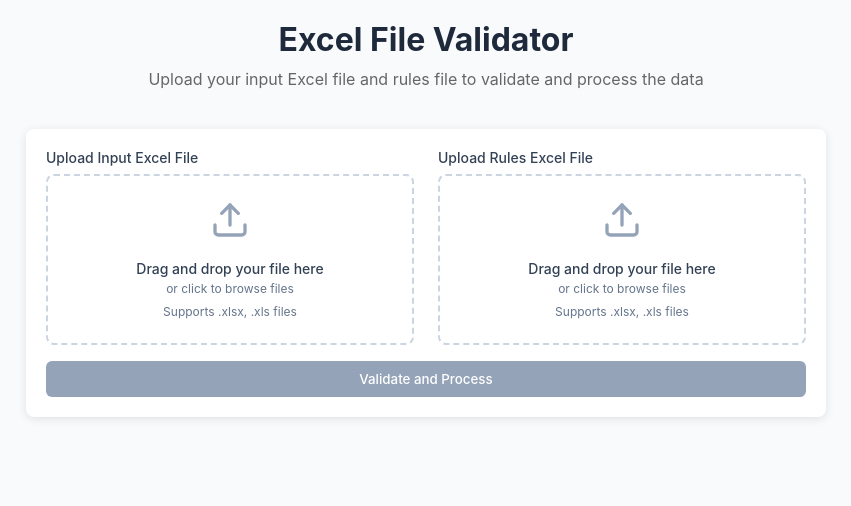
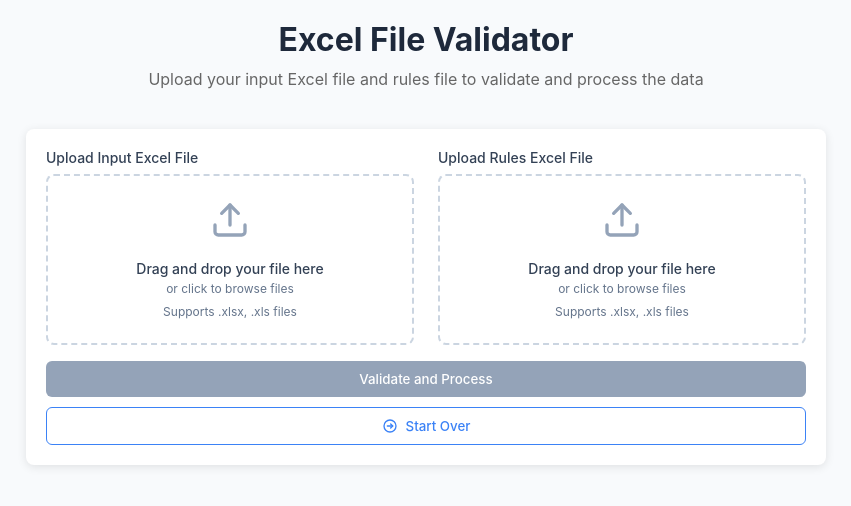
Before and after one commit to surazgaundel/excel-validation, a React (Vite) app: page / in a window 1280 px wide. Shown: the top 506 px of the page, without its empty margins (214-1065 px from the left). Built offline with nearby package versions, Linux system fonts and the light colour scheme.

Commit message:
optimize code while uploading rule files

```diff
--- a/src/App.css
+++ b/src/App.css
@@ -202,6 +202,10 @@
   align-items: center;
 }
 
+.justify-center {
+  justify-content: center;
+}
+
 .w-full {
   width: 100%;
 }
@@ -291,3 +295,9 @@
   font-size: 0.75rem;
   margin-top: 8px;
 }
+
+.flex-col {
+  display: flex;
+  flex-direction: column;
+  gap: 10px;
+}
--- a/src/components/ExcelProcessor.jsx
+++ b/src/components/ExcelProcessor.jsx
@@ -4,6 +4,7 @@ import FileUploader from "./FileUploader";
 import Progress from "./Progress";
 import Tabs from "./Tabs";
 import { excelDateToDate, validateRowsWithDataType,validateRowsWithConditionMapping } from "../lib/utils";
+import ResetButton from "./ResetButton";
 // import ValidationEngine from "./ValidationEngine";
 
 function ExcelProcessor() {
@@ -19,6 +20,7 @@ function ExcelProcessor() {
     subSheet1Count: 0,
     subSheet2Count: 0,
   })
+  const [errorMessage, setErrorMessage] = useState('');
 
   //to handle input and rules file upload
   const handleFileUpload = (file, type) => {
@@ -30,7 +32,17 @@ function ExcelProcessor() {
         if(type === 'input'){
         setInputFile({ name: file.name, data: workbook })
         } else{
-          setRulesFile({ name: file.name, data: workbook })
+          const sheetNames = workbook.SheetNames;
+          if ((sheetNames.length === 2 && (sheetNames.includes('DataMap') && sheetNames.includes('ConditionRule'))) ||
+          (sheetNames.length === 1 && (sheetNames.includes('DataMap') || sheetNames.includes('ConditionRule')))) {
+            setRulesFile({ name: file.name, data: workbook });
+            setErrorMessage('');
+          }else{
+            setValidationStatus('error');
+            const error="Required sheet names 'DataMap' for datatype and 'ConditionRule' for condition are missing in rules file"
+            setErrorMessage(error);
+            throw new Error(error);
+          }
         }
       } catch (error) {
         console.error(`Error reading ${type} file:`, error);
@@ -68,16 +80,15 @@ function ExcelProcessor() {
           const inputSheet = inputFile.data.Sheets[inputFile.data.SheetNames[0]]
 
           // Get the map and rules sheets from rules file
-          const mapSheet = rulesFile.data.Sheets[rulesFile.data.SheetNames[0]];
-          const rulesSheet = rulesFile.data.Sheets[rulesFile.data.SheetNames[1]];
-
+          const mapSheet = rulesFile.data.Sheets['DataMap'];
+          const rulesSheet = rulesFile.data.Sheets['ConditionRule'];
           // Convert sheets to JSON
           const inputData = XLSX.utils.sheet_to_json(inputSheet, { header: 1 })
           const mapData = XLSX.utils.sheet_to_json(mapSheet, { header: 1 })
           const rulesData = XLSX.utils.sheet_to_json(rulesSheet, { header: 1 })
 
           // Extract headers
-          const headers = inputData[0].map(header => header?.toString().trim().split(' ').join(''));
+          const headers = inputData[0].map(header => header?.toString().trim().toLowerCase().split(' ').join(''));
 
           const formattedInputData = inputData.slice(1).map(row => {
             let obj = {};
@@ -118,8 +129,7 @@ function ExcelProcessor() {
           const processedWorkbook = createProcessedWorkbook(
             inputData,
             validationRowResultWithDataType.typeErrors,
-            validationResultWithConditionMapping.conditionErrors,
-            headers,
+            validationResultWithConditionMapping.conditionErrors
           )
           setProcessedFile(processedWorkbook);
           setValidationStatus("success")
@@ -158,8 +168,8 @@ function ExcelProcessor() {
       for (let i = 1; i < rulesData.length; i++) {
         const row = rulesData[i]
         if (row.length >= 3) {
-          const ruleNo = row[0]
-          const ruleDescription = row[1]
+          const ruleNo = row['Rule No'] || row[0]
+          const ruleDescription = row['Rule Description'] || row[1]
           // Get all conditions (may be in columns 2, 3, 4, etc.)
           const ruleConditions = row.slice(2).filter(Boolean) // Only add non-empty conditions
 
@@ -175,7 +185,7 @@ function ExcelProcessor() {
     }
 
     // Create the processed workbook with original data and error sheets
-    const createProcessedWorkbook = (inputData, typeErrors, conditionErrors, headers) => {
+    const createProcessedWorkbook = (inputData, typeErrors, conditionErrors) => {
       const workbook = XLSX.utils.book_new()
 
       // Add original data
@@ -209,6 +219,14 @@ function ExcelProcessor() {
     setProcessedFile(null)
     setValidationStatus("idle")
     setValidationProgress(0)
+    setValidationResults({
+      totalRows: 0,
+      validRows: 0,
+      invalidRows: 0,
+      subSheet1Count: 0,
+      subSheet2Count: 0,
+    });
+    setErrorMessage('');
   }
 
   const canValidate = inputFile.data && rulesFile.data && validationStatus !== "validating"
@@ -236,10 +254,11 @@ function ExcelProcessor() {
           />
         </div>
 
-        <div className="mt-4">
+        <div className="mt-4 flex-col">
           <button className="button w-full" onClick={validateAndProcess} disabled={!canValidate}>
             {isProcessing ? "Processing..." : "Validate and Process"}
           </button>
+          <ResetButton resetProcess={resetProcess} disabled={isProcessing}/>
         </div>
 
         {isProcessing && (
@@ -267,7 +286,7 @@ function ExcelProcessor() {
             </svg>
             <div>
               <div className="alert-title">Error</div>
-              <p>There was an error processing your files. Please check the file formats and try again.</p>
+              {errorMessage ? errorMessage : <p>There was an error processing your files. Please check the file formats and try again.</p>}
             </div>
           </div>
         )}
@@ -348,35 +367,7 @@ function ExcelProcessor() {
             />
 
             <div className="flex justify-between mt-4">
-              <button className="button button-outline" onClick={resetProcess}>
-                <svg
-                  style={{ marginRight: "8px", width: "16px", height: "16px" }}
-                  viewBox="0 0 24 24"
-                  fill="none"
-                  xmlns="http://www.w3.org/2000/svg"
-                >
-                  <path
-                    d="M21 12C21 16.9706 16.9706 21 12 21C7.02944 21 3 16.9706 3 12C3 7.02944 7.02944 3 12 3C16.9706 3 21 7.02944 21 12Z"
-                    stroke="currentColor"
-                    strokeWidth="2"
-                  />
-                  <path
-                    d="M16 12L8 12"
-                    stroke="currentColor"
-                    strokeWidth="2"
-                    strokeLinecap="round"
-                    strokeLinejoin="round"
-                  />
-                  <path
-                    d="M13 9L16 12L13 15"
-                    stroke="currentColor"
-                    strokeWidth="2"
-                    strokeLinecap="round"
-                    strokeLinejoin="round"
-                  />
-                </svg>
-                Start Over
-              </button>
+              <ResetButton resetProcess={resetProcess}/>
               <button className="button" onClick={downloadProcessedFile}>
                   <svg
                     style={{ marginRight: "8px", width: "16px", height: "16px" }}
--- /dev/null
+++ b/src/components/ResetButton.jsx
@@ -0,0 +1,35 @@
+import React from 'react';
+
+export default function ResetButton({ resetProcess, disabled }) {
+  return (
+    <button className="button button-outline flex align-center justify-center" onClick={resetProcess} disabled={disabled}>
+                  <svg
+                    style={{ marginRight: "8px", width: "16px", height: "16px" }}
+                    viewBox="0 0 24 24"
+                    fill="none"
+                    xmlns="http://www.w3.org/2000/svg"
+                  >
+                    <path
+                      d="M21 12C21 16.9706 16.9706 21 12 21C7.02944 21 3 16.9706 3 12C3 7.02944 7.02944 3 12 3C16.9706 3 21 7.02944 21 12Z"
+                      stroke="currentColor"
+                      strokeWidth="2"
+                    />
+                    <path
+                      d="M16 12L8 12"
+                      stroke="currentColor"
+                      strokeWidth="2"
+                      strokeLinecap="round"
+                      strokeLinejoin="round"
+                    />
+                    <path
+                      d="M13 9L16 12L13 15"
+                      stroke="currentColor"
+                      strokeWidth="2"
+                      strokeLinecap="round"
+                      strokeLinejoin="round"
+                    />
+                  </svg>
+                  Start Over
+              </button>
+  );
+}
```
Also changed, not shown: src/lib/utils.js. Lines whose indentation alone changed are shown as unchanged.
